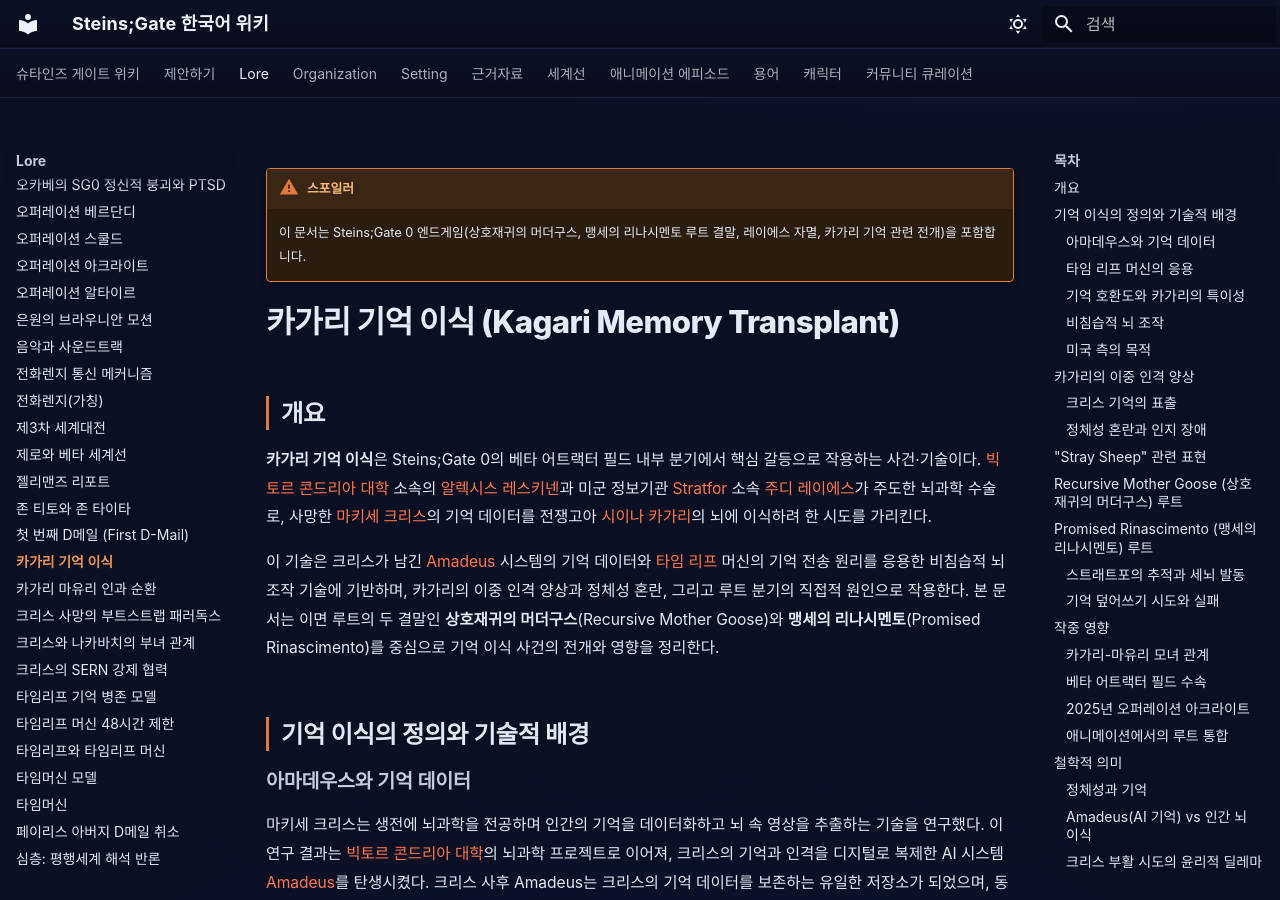
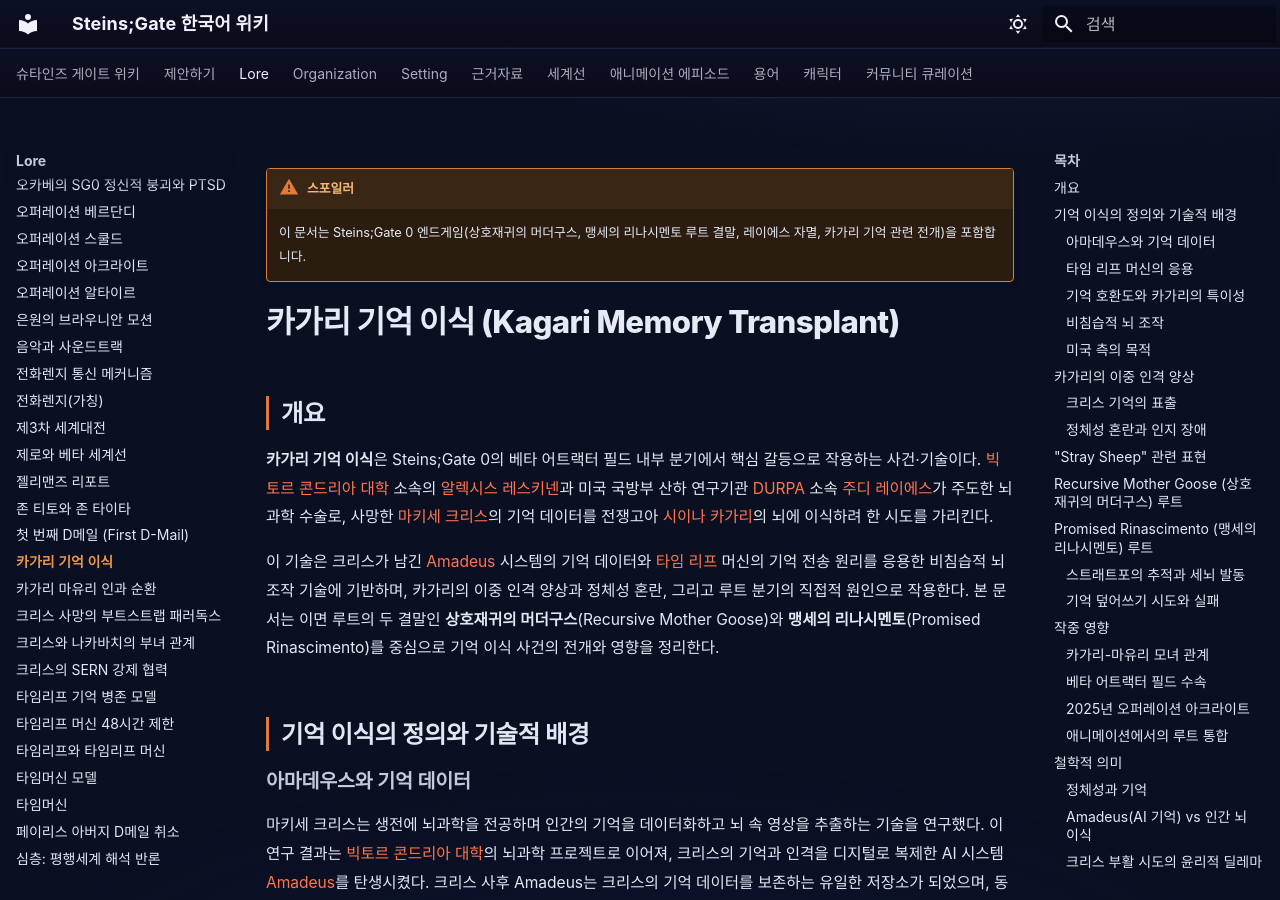
Before and after one commit to sgwiki/sgwiki.github.io, an MkDocs documentation site: the page built from wiki/lore/카가리-기억-이식.md, in a window 1280 px wide and 900 px high. Built offline with MkDocs 1.6.1 and Material for MkDocs 9.7.7, drawn with Linux system fonts in a browser that asks for light colours; some web fonts are replaced.

Commit message:
fix(wiki): 비활성-세계선의-기억-잔재 — P10 29f7bae3 패치 적용

```diff
--- a/wiki/lore/카가리-기억-이식.md
+++ b/wiki/lore/카가리-기억-이식.md
@@ -10,7 +10,7 @@ description: "카가리 기억 이식은 Steins;Gate 0의 베타 어트랙터
 
 ## 개요
 
-**카가리 기억 이식**은 Steins;Gate 0의 베타 어트랙터 필드 내부 분기에서 핵심 갈등으로 작용하는 사건·기술이다. [빅토르 콘드리아 대학](../organization/빅토르-콘드리아-대학.md) 소속의 [알렉시스 레스키넨](../캐릭터/알렉시스-레스키넨.md)과 미군 정보기관 [Stratfor](../organization/스트래트포.md) 소속 [주디 레이에스](../캐릭터/주디-레이예스.md)가 주도한 뇌과학 수술로, 사망한 [마키세 크리스](../캐릭터/마키세-크리스.md)의 기억 데이터를 전쟁고아 [시이나 카가리](../캐릭터/시이나-카가리.md)의 뇌에 이식하려 한 시도를 가리킨다.
+**카가리 기억 이식**은 Steins;Gate 0의 베타 어트랙터 필드 내부 분기에서 핵심 갈등으로 작용하는 사건·기술이다. [빅토르 콘드리아 대학](../organization/빅토르-콘드리아-대학.md) 소속의 [알렉시스 레스키넨](../캐릭터/알렉시스-레스키넨.md)과 미국 국방부 산하 연구기관 [DURPA](../organization/DURPA.md) 소속 [주디 레이에스](../캐릭터/주디-레이예스.md)가 주도한 뇌과학 수술로, 사망한 [마키세 크리스](../캐릭터/마키세-크리스.md)의 기억 데이터를 전쟁고아 [시이나 카가리](../캐릭터/시이나-카가리.md)의 뇌에 이식하려 한 시도를 가리킨다.
 
 이 기술은 크리스가 남긴 [Amadeus](아마데우스.md) 시스템의 기억 데이터와 [타임 리프](타임리프.md) 머신의 기억 전송 원리를 응용한 비침습적 뇌 조작 기술에 기반하며, 카가리의 이중 인격 양상과 정체성 혼란, 그리고 루트 분기의 직접적 원인으로 작용한다. 본 문서는 이면 루트의 두 결말인 **상호재귀의 머더구스**(Recursive Mother Goose)와 **맹세의 리나시멘토**(Promised Rinascimento)를 중심으로 기억 이식 사건의 전개와 영향을 정리한다.
 
```
Also changed, not shown: wiki/lore/비활성-세계선의-기억-잔재.md (+1 -1 lines).
